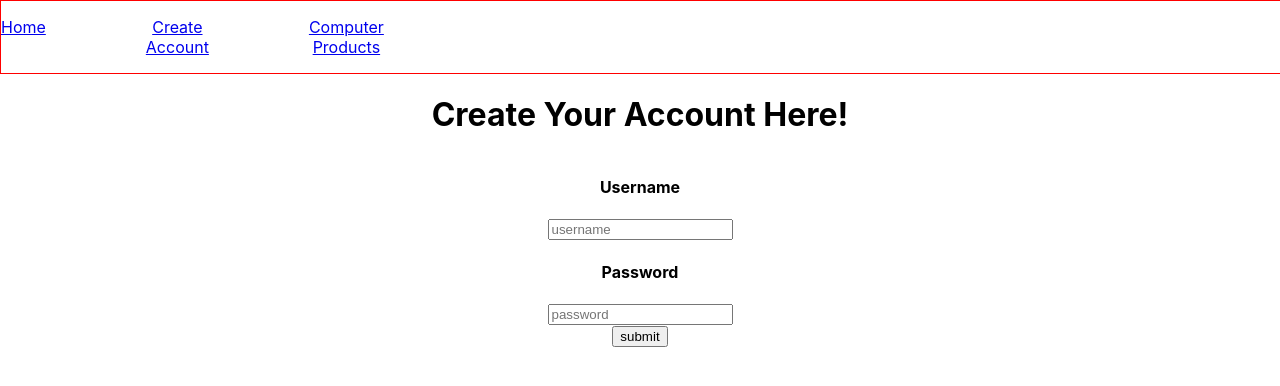
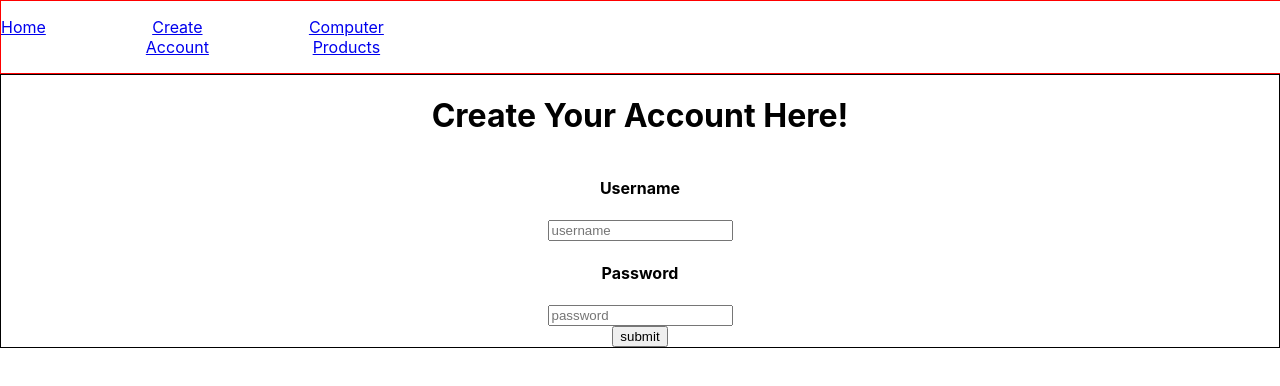
Before and after one commit to 1ShoukR/Joeva-Remastered, a React (Create React App) app in the folder joeva-remastered/: page /create_account in a window 1280 px wide. Shown: the top 386 px of the page. Built offline with nearby package versions, Linux system fonts and the light colour scheme.

Commit message:
finding way to gap the elements

```diff
--- a/joeva-remastered/src/CSS/createAccount.css
+++ b/joeva-remastered/src/CSS/createAccount.css
@@ -1,3 +1,13 @@
+.wrapper {
+    display: flex;
+    flex-direction: column;
+    justify-content: center;
+    align-items: center;
+    border: 1px solid black;
+}
+
+
+
 .createAccountTitle {
     display: flex;
     flex-direction: column;
@@ -13,4 +23,20 @@
     flex-direction: column;
     justify-content: center;
     align-items: center;
+    gap: 20px;
 }
+
+.username, .password {
+    display: flex;
+    flex-direction: column;
+    justify-content: center;
+    align-items: center;
+}
+
+.submitBtn {
+    display: flex;
+    flex-direction: column;
+    justify-content: center;
+    align-items: center;
+
+}
--- a/joeva-remastered/src/Components/CreateAccount.jsx
+++ b/joeva-remastered/src/Components/CreateAccount.jsx
@@ -3,7 +3,7 @@ import "../CSS/createAccount.css"
 
 const CreateAccount = () => {
   return (
-    <div>
+    <div className="wrapper">
         <div className="createAccountTitle">
             <h1>Create Your Account Here!</h1>
         </div>
```
